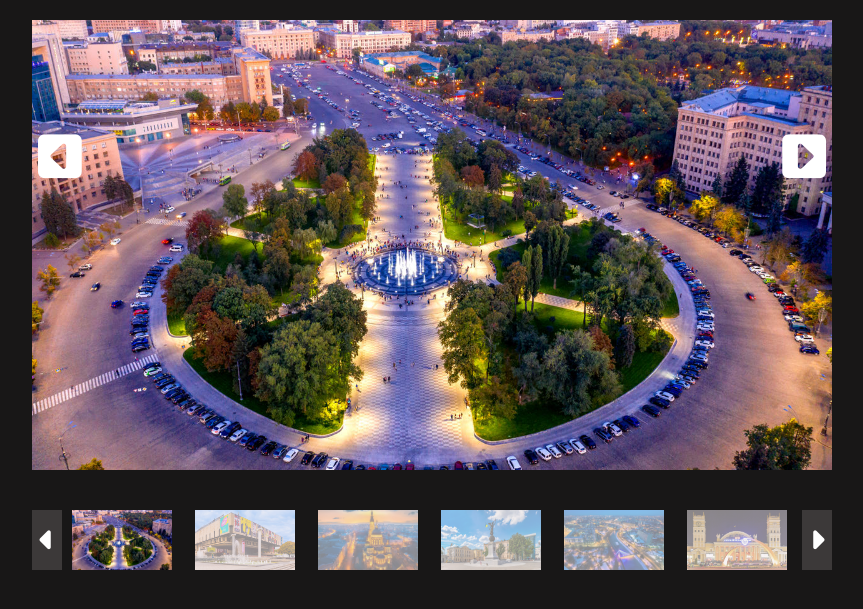
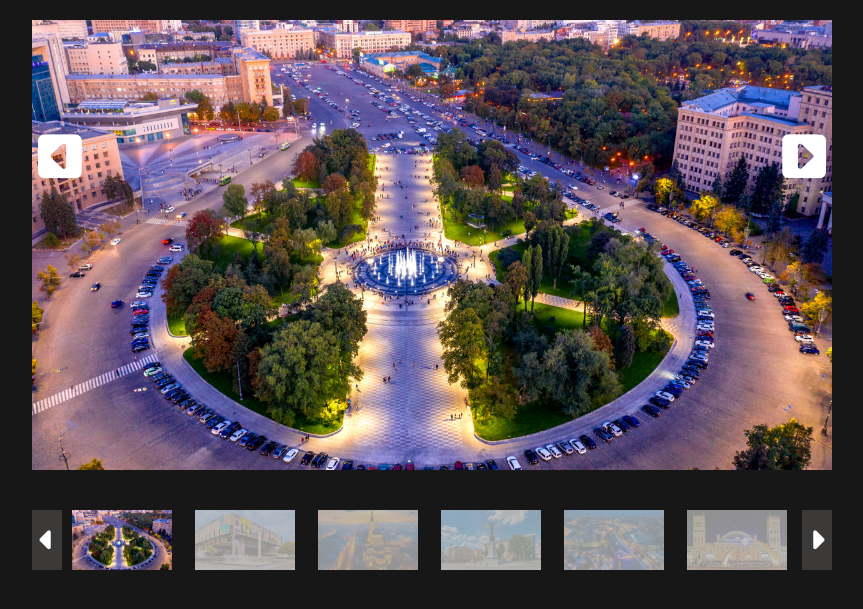
Before and after one commit to MarynaShavlak/kharkiv-slider, a plain HTML site: page index.html in a window 1280 px wide. Shown: the part 129-738 px from the top of the page, without its empty margins (208-1071 px from the left). Drawn offline with nearby package versions, Linux system fonts and the light colour scheme.

Commit message:
change styles

```diff
--- a/style.css
+++ b/style.css
@@ -92,7 +92,7 @@ h1 {
   left: 0;
   width: 100%;
   height: 100%;
-  background-color: rgba(245, 237, 237, 0.55);
+  background-color: rgba(179, 179, 179, 0.8);
 }
 
 .thumbnails-controls {
```
